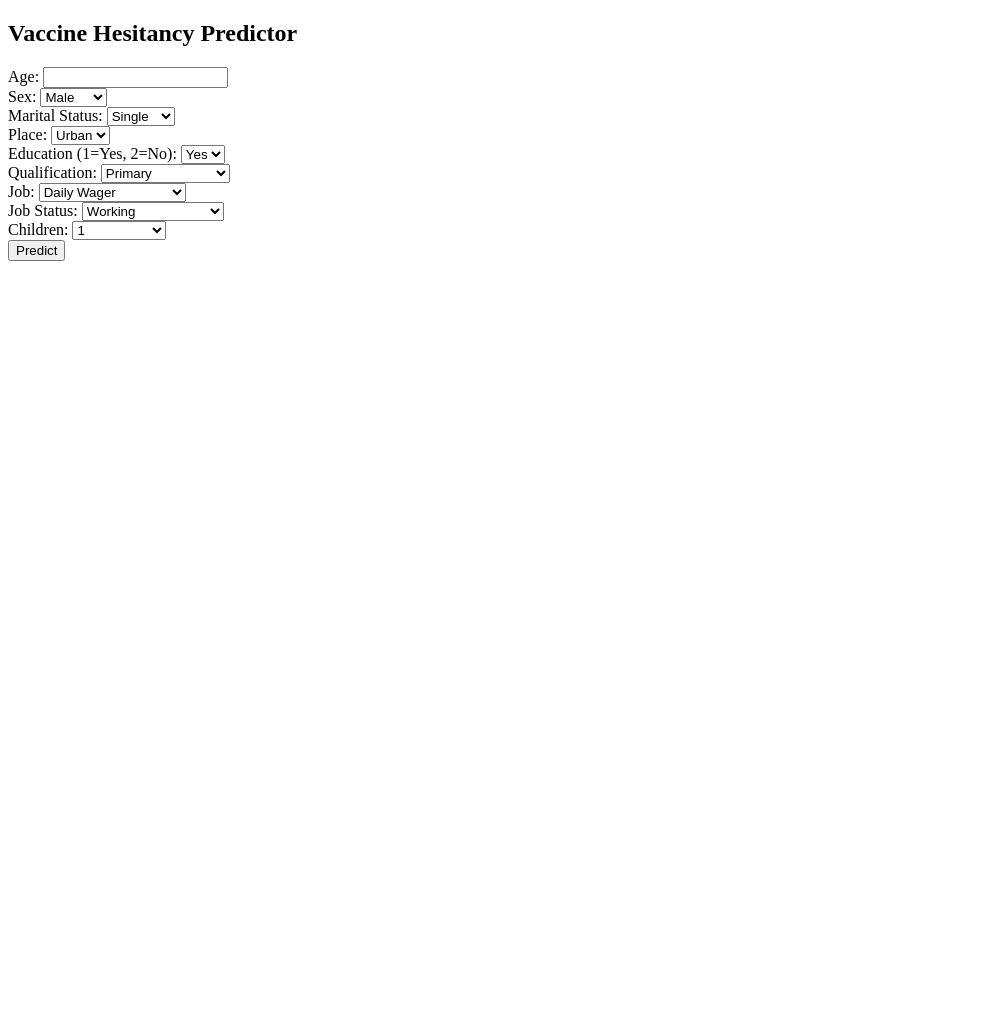
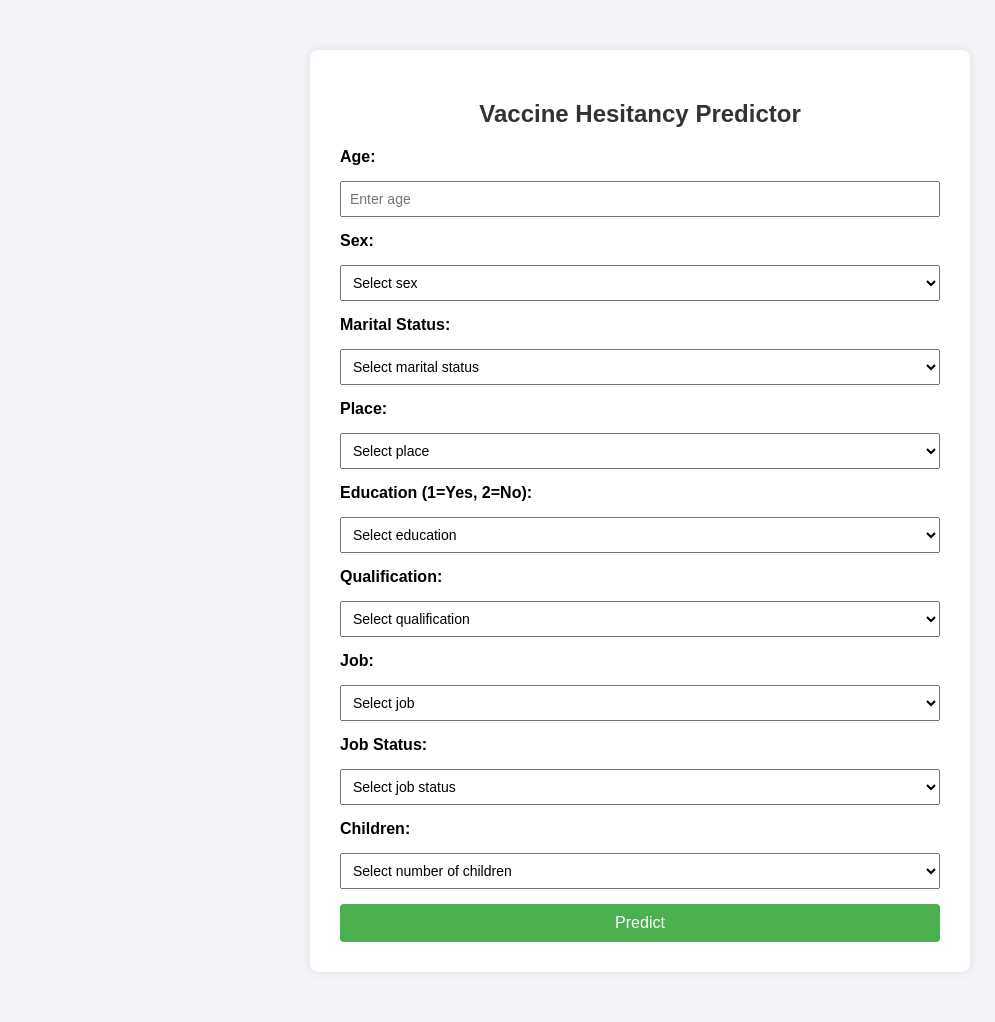
Before and after one commit to mdatahir/vaccine-api, a FastAPI app: page / in a window 1280 px wide. Shown: the whole page, without its empty margins (0-995 px from the left). Before the commit the page ends 261 px from the top, so only its background shows below. Run offline with FastAPI, Linux system fonts and the light colour scheme; parts of the project's set-up code (start-up, migrations or seed data) failed here and were passed over.

Commit message:
feat: improve UI and force selection

```diff
--- a/templates/index.html
+++ b/templates/index.html
@@ -2,74 +2,140 @@
 <html>
 <head>
     <title>Vaccine Hesitancy Predictor</title>
+    <style>
+        body {
+            font-family: Arial, sans-serif;
+            margin: 0;
+            padding: 0;
+            background-color: #f4f4f9;
+        }
+        .container {
+            max-width: 600px;
+            margin: 50px auto;
+            padding: 30px;
+            background: white;
+            border-radius: 8px;
+            box-shadow: 0 0 10px rgba(0,0,0,0.1);
+        }
+        h2 {
+            text-align: center;
+            color: #333;
+        }
+        form {
+            display: flex;
+            flex-direction: column;
+            gap: 15px;
+        }
+        label {
+            font-weight: bold;
+        }
+        select, input {
+            padding: 8px;
+            font-size: 14px;
+        }
+        button {
+            padding: 10px;
+            background-color: #4CAF50;
+            color: white;
+            border: none;
+            font-size: 16px;
+            cursor: pointer;
+            border-radius: 4px;
+        }
+        button:hover {
+            background-color: #45a049;
+        }
+        .result {
+            margin-top: 20px;
+            text-align: center;
+            font-size: 24px;
+            font-weight: bold;
+            color: #222;
+        }
+        .message {
+            text-align: center;
+            margin-top: 10px;
+            color: #555;
+        }
+    </style>
 </head>
 <body>
+<div class="container">
     <h2>Vaccine Hesitancy Predictor</h2>
     <form method="post" action="/predict">
         <label>Age:</label>
-        <input type="number" name="age" required><br>
+        <input type="number" name="age" required placeholder="Enter age">
 
         <label>Sex:</label>
         <select name="sex" required>
+            <option value="" disabled selected>Select sex</option>
             <option value="Male">Male</option>
             <option value="Female">Female</option>
-        </select><br>
+        </select>
 
         <label>Marital Status:</label>
         <select name="marital_status" required>
+            <option value="" disabled selected>Select marital status</option>
             <option value="Single">Single</option>
             <option value="Married">Married</option>
-        </select><br>
+        </select>
 
         <label>Place:</label>
         <select name="place" required>
+            <option value="" disabled selected>Select place</option>
             <option value="Urban">Urban</option>
             <option value="Rural">Rural</option>
-        </select><br>
+        </select>
 
         <label>Education (1=Yes, 2=No):</label>
         <select name="education" required>
+            <option value="" disabled selected>Select education</option>
             <option value="1">Yes</option>
             <option value="2">No</option>
-        </select><br>
+        </select>
 
         <label>Qualification:</label>
         <select name="qualification" required>
+            <option value="" disabled selected>Select qualification</option>
             <option value="1">Primary</option>
             <option value="2">Secondary</option>
             <option value="3">Higher Secondary</option>
             <option value="4">Tertiary</option>
-        </select><br>
+        </select>
 
         <label>Job:</label>
         <select name="job" required>
+            <option value="" disabled selected>Select job</option>
             <option value="1">Daily Wager</option>
             <option value="2">Housewife</option>
             <option value="3">Student</option>
             <option value="4">Professional (Senior)</option>
             <option value="5">Professional (Junior)</option>
             <option value="6">Business</option>
-        </select><br>
+        </select>
 
         <label>Job Status:</label>
         <select name="jobst" required>
+            <option value="" disabled selected>Select job status</option>
             <option value="1">Working</option>
             <option value="2">Retired/Not Working</option>
-        </select><br>
+        </select>
 
         <label>Children:</label>
         <select name="child" required>
+            <option value="" disabled selected>Select number of children</option>
             <option value="1">1</option>
             <option value="2">2</option>
             <option value="3">More than 2</option>
-        </select><br>
+        </select>
 
         <button type="submit">Predict</button>
     </form>
 
     {% if result %}
-        <h3>{{ result }}</h3>
-        <p>{{ message }}</p>
+        <div class="result">{{ result }}</div>
+        <div class="message">{{ message }}</div>
     {% endif %}
+</div>
 </body>
 </html>
```
